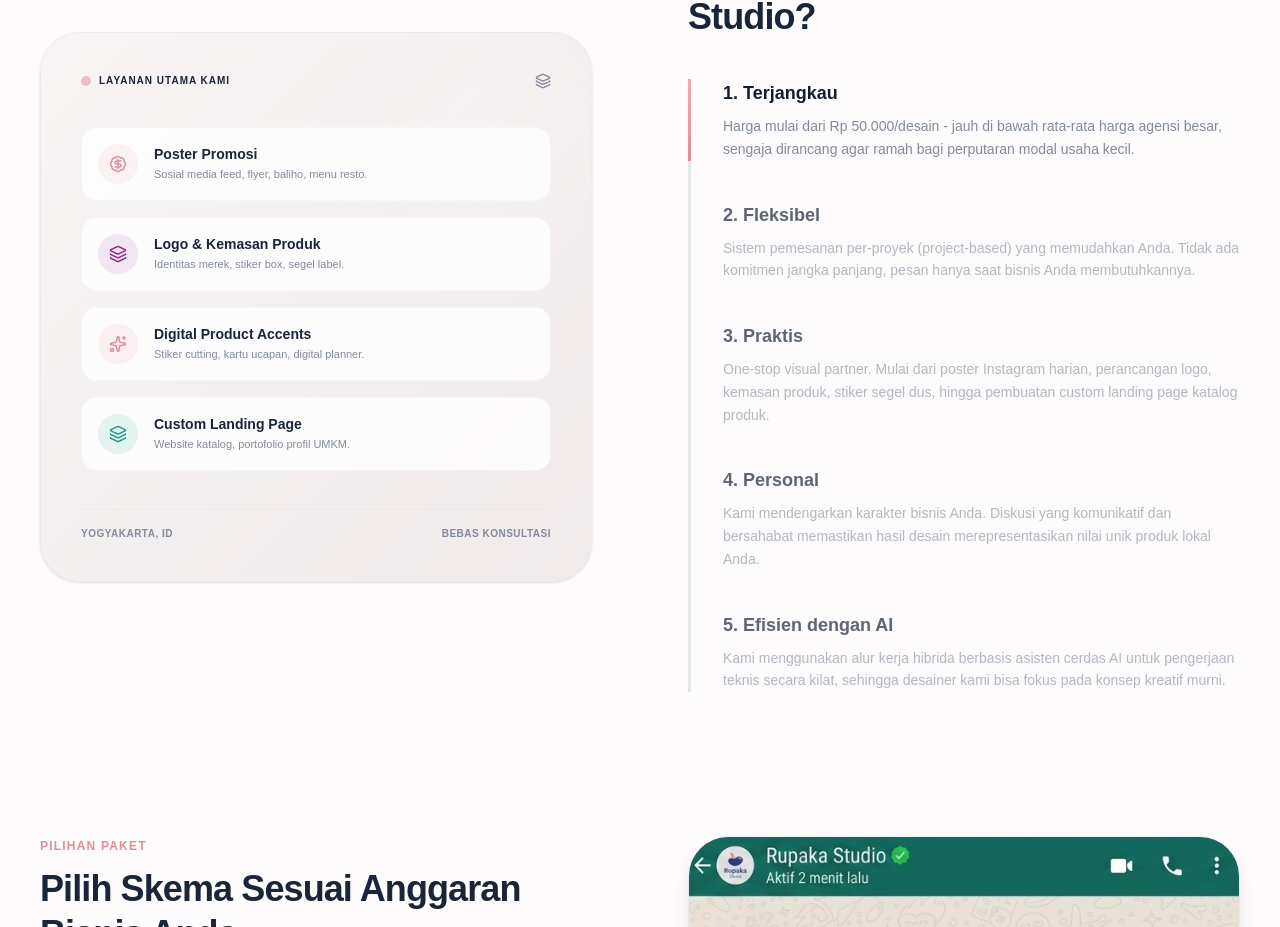
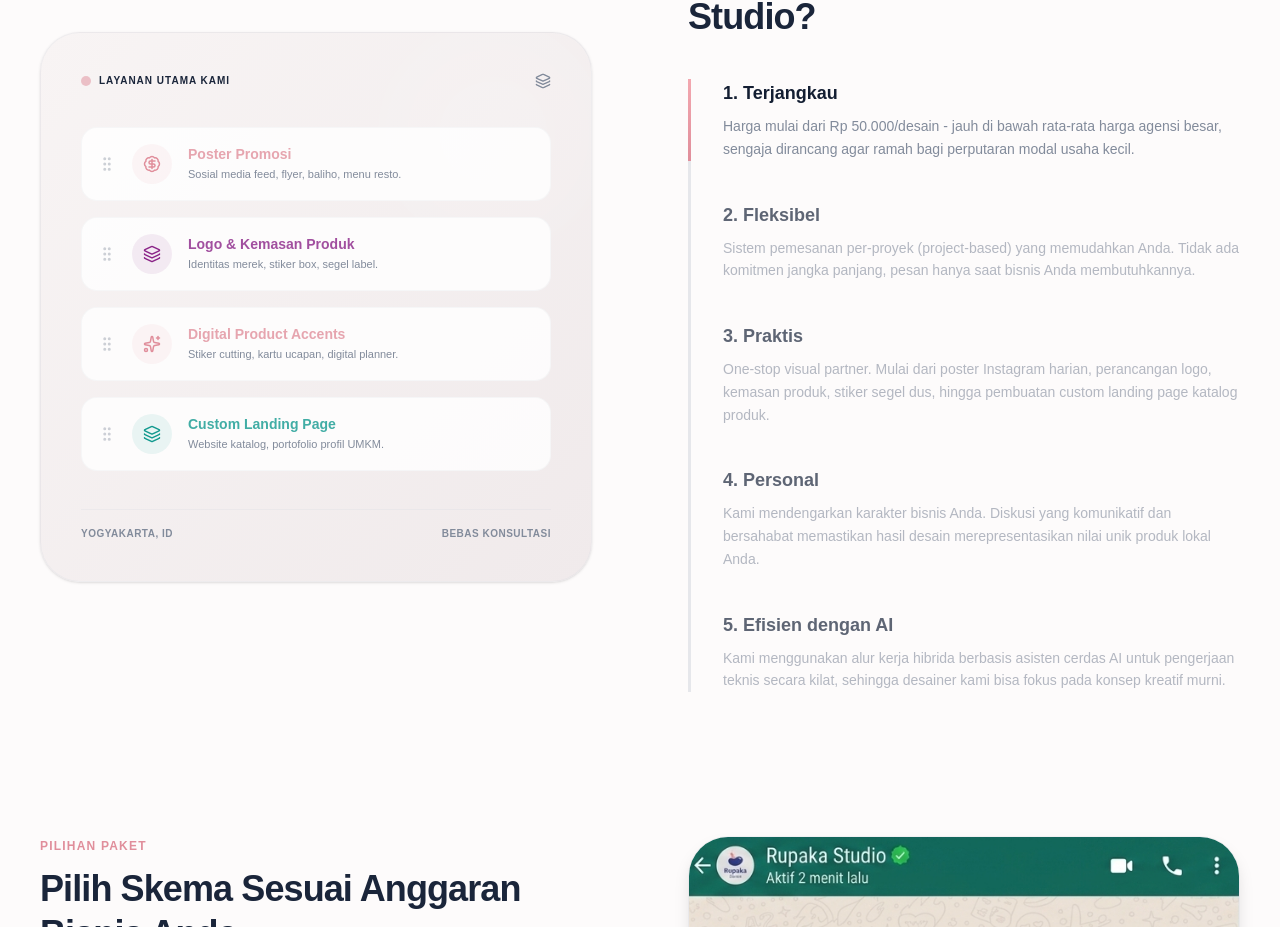
Before and after one commit to Mingkhemx/Rupaka-Studio, a React (Vite) app: page / in a window 1280 px wide. Shown: the part 3915-4842 px from the top of the page. Built offline with nearby package versions, Linux system fonts and the light colour scheme.

Commit message:
feat: Add drag-to-reorder functionality for service cards with grip handle

```diff
--- a/src/components/Features.tsx
+++ b/src/components/Features.tsx
@@ -1,5 +1,6 @@
 import { useState } from 'react';
-import { motion, AnimatePresence } from 'motion/react';
+import { useState } from 'react';
+import { motion, AnimatePresence, Reorder } from 'motion/react';
 import {
   BadgeDollarSign,
   Sparkles,
@@ -10,12 +11,45 @@ import {
   CheckCircle2,
   Gift,
   Flame,
-  Send
+  Send,
+  GripVertical
 } from 'lucide-react';
 import chatImg from '../assets/chat.png';
 
+const serviceItems = [
+  {
+    id: 'poster',
+    icon: BadgeDollarSign,
+    title: 'Poster Promosi',
+    desc: 'Sosial media feed, flyer, baliho, menu resto.',
+    color: '#E08E9B'
+  },
+  {
+    id: 'logo',
+    icon: Layers,
+    title: 'Logo & Kemasan Produk',
+    desc: 'Identitas merek, stiker box, segel label.',
+    color: '#8A2387'
+  },
+  {
+    id: 'digital',
+    icon: Sparkles,
+    title: 'Digital Product Accents',
+    desc: 'Stiker cutting, kartu ucapan, digital planner.',
+    color: '#E08E9B'
+  },
+  {
+    id: 'website',
+    icon: Layers,
+    title: 'Custom Landing Page',
+    desc: 'Website katalog, portofolio profil UMKM.',
+    color: '#11998e'
+  }
+];
+
 export default function Features() {
   const [activeFeature, setActiveFeature] = useState(0);
+  const [services, setServices] = useState(serviceItems);
 
   const featureList = [
     {
@@ -66,45 +100,42 @@ export default function Features() {
           </div>
 
           <div className="space-y-4 relative z-10">
-            <div className="flex items-center gap-4 p-4 bg-white-card/80 hover:bg-white-card rounded-2xl transition-all duration-300 border border-line-grey/20 cursor-pointer group/item hover:translate-x-1 hover:shadow-md">
-              <div className="w-10 h-10 rounded-full bg-[#E08E9B]/10 flex items-center justify-center text-[#E08E9B]">
-                <BadgeDollarSign size={18} />
-              </div>
-              <div>
-                <h5 className="font-display font-bold text-sm text-text-dark group-hover/item:text-[#E08E9B] transition-colors">Poster Promosi</h5>
-                <p className="text-[11px] text-muted-grey mt-0.5">Sosial media feed, flyer, baliho, menu resto.</p>
-              </div>
-            </div>
-
-            <div className="flex items-center gap-4 p-4 bg-white-card/80 hover:bg-white-card rounded-2xl transition-all duration-300 border border-line-grey/20 cursor-pointer group/item hover:translate-x-1 hover:shadow-md">
-              <div className="w-10 h-10 rounded-full bg-[#8A2387]/10 flex items-center justify-center text-[#8A2387]">
-                <Layers size={18} />
-              </div>
-              <div>
-                <h5 className="font-display font-bold text-sm text-text-dark group-hover/item:text-[#8A2387] transition-colors">Logo & Kemasan Produk</h5>
-                <p className="text-[11px] text-muted-grey mt-0.5">Identitas merek, stiker box, segel label.</p>
-              </div>
-            </div>
-
-            <div className="flex items-center gap-4 p-4 bg-white-card/80 hover:bg-white-card rounded-2xl transition-all duration-300 border border-line-grey/20 cursor-pointer group/item hover:translate-x-1 hover:shadow-md">
-              <div className="w-10 h-10 rounded-full bg-[#E08E9B]/10 flex items-center justify-center text-[#E08E9B]">
-                <Sparkles size={18} />
-              </div>
-              <div>
-                <h5 className="font-display font-bold text-sm text-text-dark group-hover/item:text-[#E08E9B] transition-colors">Digital Product Accents</h5>
-                <p className="text-[11px] text-muted-grey mt-0.5">Stiker cutting, kartu ucapan, digital planner.</p>
-              </div>
-            </div>
-
-            <div className="flex items-center gap-4 p-4 bg-white-card/80 hover:bg-white-card rounded-2xl transition-all duration-300 border border-line-grey/20 cursor-pointer group/item hover:translate-x-1 hover:shadow-md">
-              <div className="w-10 h-10 rounded-full bg-[#11998e]/10 flex items-center justify-center text-[#11998e]">
-                <Layers size={18} />
-              </div>
-              <div>
-                <h5 className="font-display font-bold text-sm text-text-dark group-hover/item:text-[#11998e] transition-colors">Custom Landing Page</h5>
-                <p className="text-[11px] text-muted-grey mt-0.5">Website katalog, portofolio profil UMKM.</p>
-              </div>
-            </div>
+            <Reorder.Group
+              axis="y"
+              values={services}
+              onReorder={setServices}
+              className="space-y-4"
+            >
+              {services.map((service) => (
+                <Reorder.Item
+                  key={service.id}
+                  value={service}
+                  className="flex items-center gap-4 p-4 bg-white-card/80 hover:bg-white-card rounded-2xl transition-all duration-300 border border-line-grey/20 cursor-grab active:cursor-grabbing group/item hover:shadow-md"
+                >
+                  <div className="text-muted-grey/40 group-hover/item:text-muted-grey transition-colors">
+                    <GripVertical size={18} />
+                  </div>
+                  <div
+                    className="w-10 h-10 rounded-full flex items-center justify-center shrink-0 group-hover/item:scale-110 transition-transform"
+                    style={{
+                      backgroundColor: `${service.color}15`,
+                      color: service.color
+                    }}
+                  >
+                    {service.icon && <service.icon size={18} />}
+                  </div>
+                  <div className="flex-1">
+                    <h5
+                      className="font-display font-bold text-sm text-text-dark transition-colors group-hover/item:text-opacity-80"
+                      style={{ color: service.color + 'cc' }}
+                    >
+                      {service.title}
+                    </h5>
+                    <p className="text-[11px] text-muted-grey mt-0.5">{service.desc}</p>
+                  </div>
+                </Reorder.Item>
+              ))}
+            </Reorder.Group>
           </div>
 
           <div className="mt-8 pt-4 border-t border-line-grey/30 flex items-center justify-between text-muted-grey text-[10px] uppercase font-bold tracking-wider relative z-10">
```
